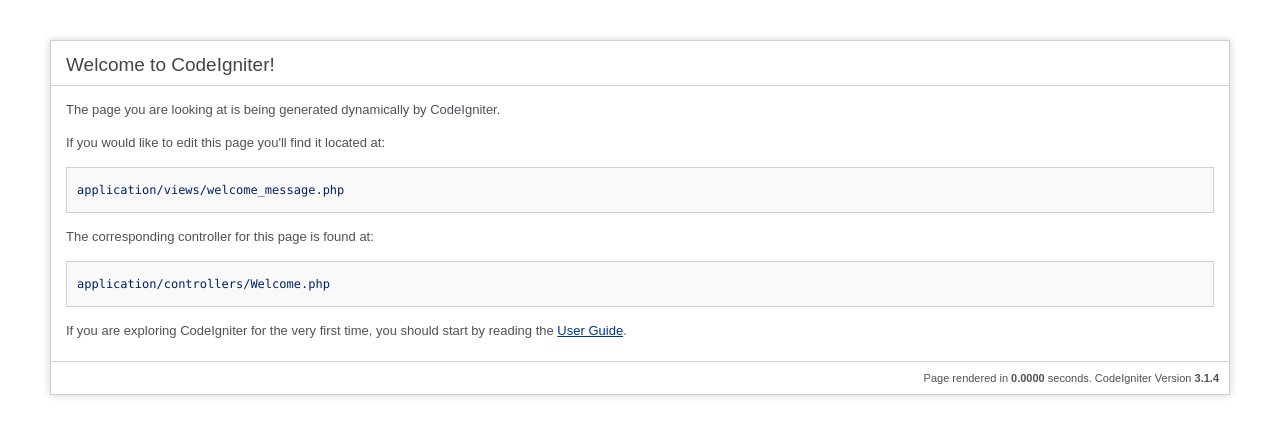
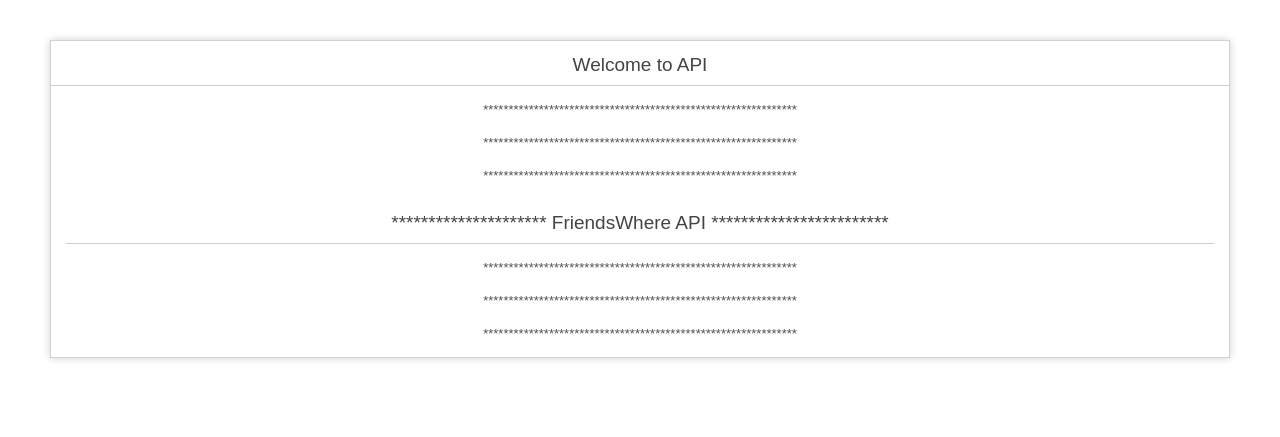
Before and after one commit to sureshSubramani/friendswhereapi, a CodeIgniter app: page /database/ in a window 1280 px wide. Shown: the top 437 px of the page. Run offline with CodeIgniter, Linux system fonts and the light colour scheme.

Commit message:
Add files via upload

```diff
--- a/application/views/welcome_message.php
+++ b/application/views/welcome_message.php
@@ -49,13 +49,10 @@ defined('BASEPATH') OR exit('No direct script access allowed');
 		margin: 0 15px 0 15px;
 	}
 
-	p.footer {
-		text-align: right;
-		font-size: 11px;
-		border-top: 1px solid #D0D0D0;
-		line-height: 32px;
-		padding: 0 10px 0 10px;
-		margin: 20px 0 0 0;
+
+	.text-center{
+		margin:0 auto;
+		text-align:center;
 	}
 
 	#container {
@@ -67,22 +64,20 @@ defined('BASEPATH') OR exit('No direct script access allowed');
 </head>
 <body>
 
-<div id="container">
-	<h1>Welcome to CodeIgniter!</h1>
+<div id="container" class="text-center">
+	<h1>Welcome to API</h1>
 
 	<div id="body">
-		<p>The page you are looking at is being generated dynamically by CodeIgniter.</p>
-
-		<p>If you would like to edit this page you'll find it located at:</p>
-		<code>application/views/welcome_message.php</code>
-
-		<p>The corresponding controller for this page is found at:</p>
-		<code>application/controllers/Welcome.php</code>
-
-		<p>If you are exploring CodeIgniter for the very first time, you should start by reading the <a href="user_guide/">User Guide</a>.</p>
+		<p>**************************************************************</p>
+		<p>**************************************************************</p>
+		<p>**************************************************************</p>
+		<h1>********************* FriendsWhere API ************************</h1>
+		<p>**************************************************************</p>
+		<p>**************************************************************</p>
+		<p>**************************************************************</p>
 	</div>
 
-	<p class="footer">Page rendered in <strong>{elapsed_time}</strong> seconds. <?php echo  (ENVIRONMENT === 'development') ?  'CodeIgniter Version <strong>' . CI_VERSION . '</strong>' : '' ?></p>
+
 </div>
 
 </body>
```
